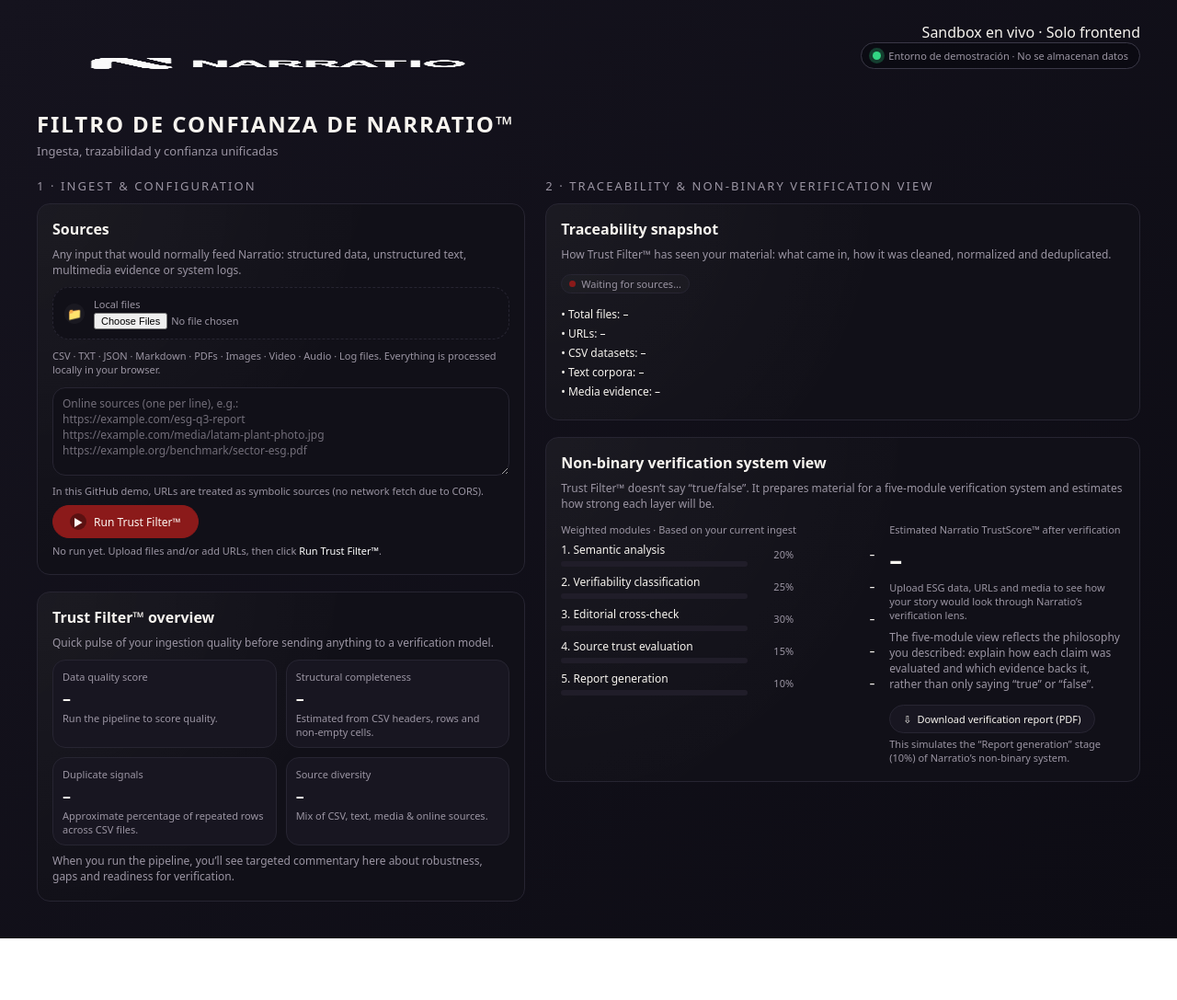
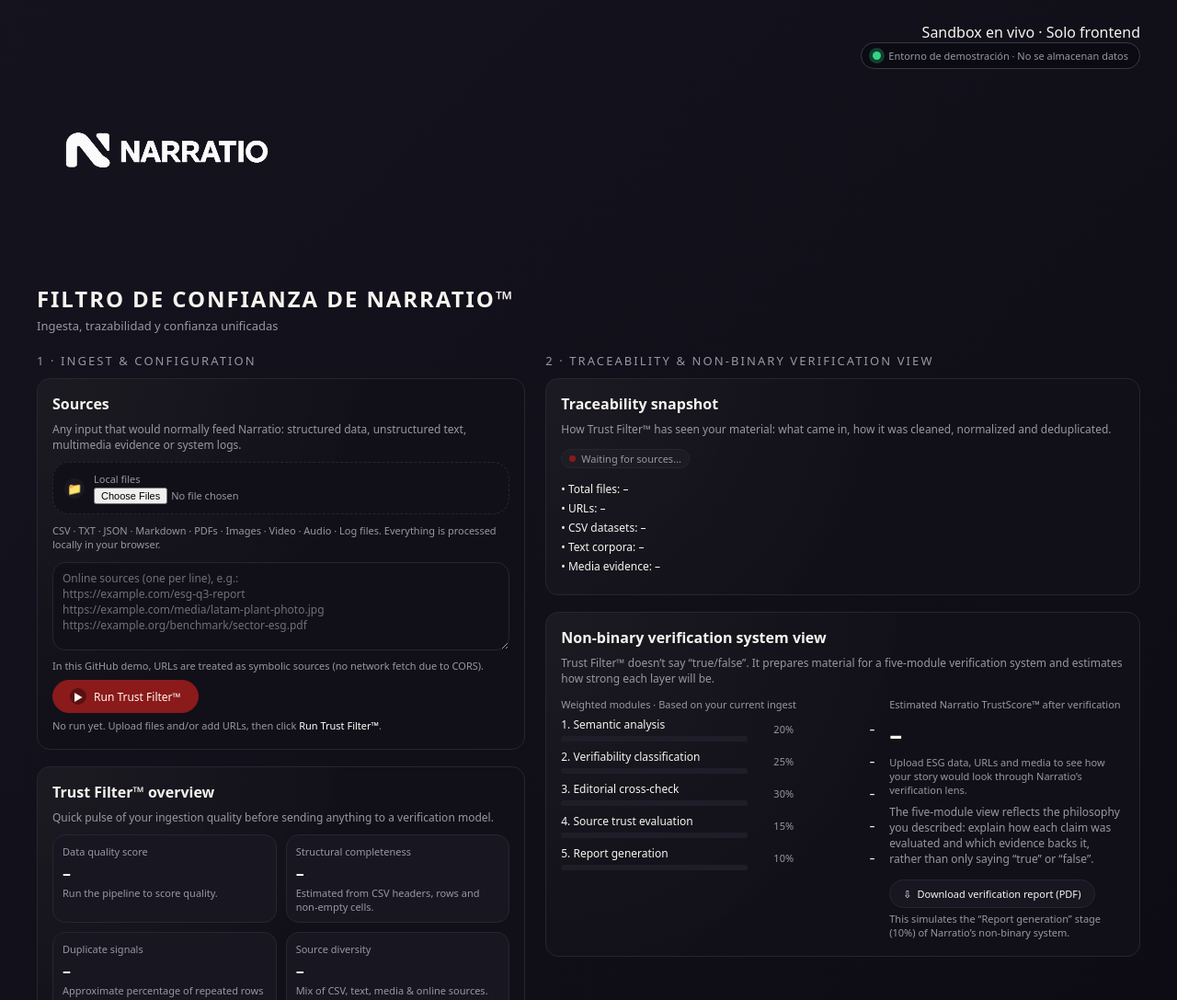
Before and after one commit to antoniomunozhellin-ctrl/narratio-trustfilter-demo, a plain HTML site: page index.html in a window 1280 px wide. Shown: the top 1087 px of the page at 92% size. Before the commit the page ends 1020 px from the top, so only its background shows below. Drawn offline with nearby package versions, Linux system fonts and the light colour scheme.

Commit message:
Update brand logo image dimensions
Adjusted brand logo image dimensions for better scaling.

```diff
--- a/index.html
+++ b/index.html
@@ -87,10 +87,12 @@
 }
 
 .brand-logo-img {
-  height: 90px;            /* ajusta 80–100 según lo veas */
+  width: 280px;      /* puedes subir a 320 si lo quieres más grande */
+  height: auto;      /* mantiene la proporción original */
   display: block;
   margin: 0;
 }
+
 
 .brand-headline {
   font-size: 24px;
```
